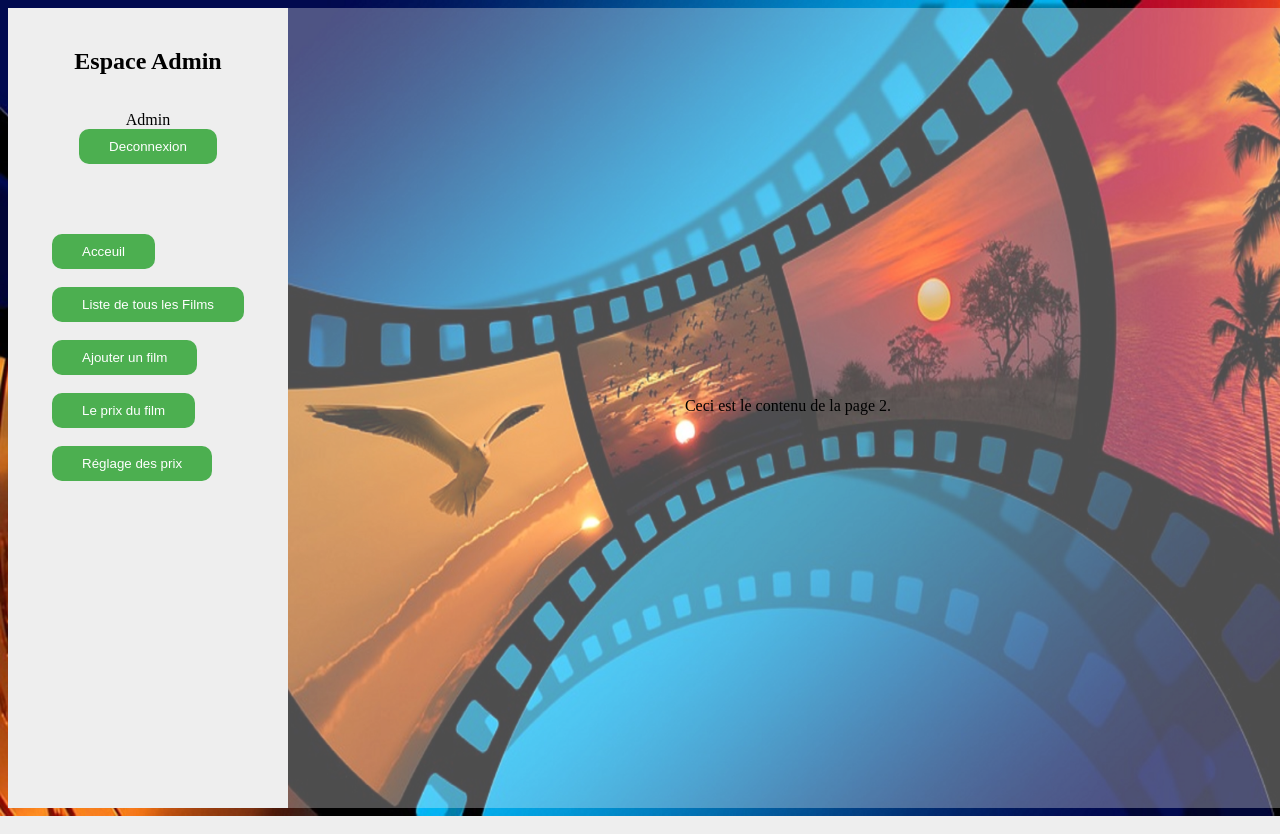
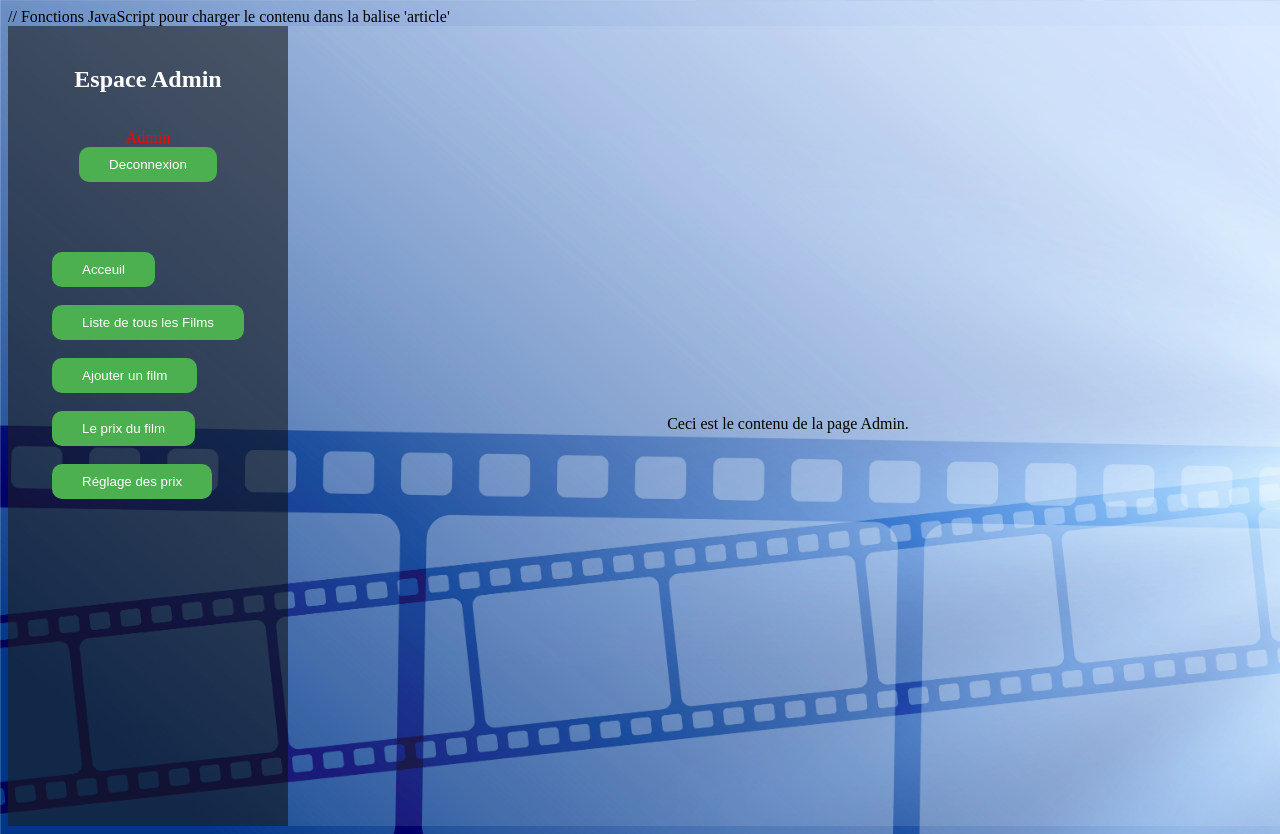
Before and after one commit to Hasixdass/LibraryFilms, a PHP site: page /admin/acceuilAdmin.php in a window 1280 px wide. Run offline with PHP 8.4, Linux system fonts and the light colour scheme; the visitor is signed in with stand-in values (Sample User, id 1).

Commit message:
Update acceuilAdmin.php

```diff
--- a/admin/acceuilAdmin.php
+++ b/admin/acceuilAdmin.php
@@ -1,74 +1,19 @@
-<!DOCTYPE html>
+<?php
+    // activer la mise en mémoire tampon de sortie
+    ob_start();
+
+	// Démarrer une session
+	session_start();
+?>
 <html>
 	<head>
-		<title>Ma page combinée</title>
-		<style>
-			body
-			{
-				background: url("../image/film-1668917_1280.jpg");
-				background-repeat: no-repeat;
-				background-size: cover;
+		<title>Acceuil admin</title>
+		<link rel="stylesheet" type="text/css" href="../style/acceuilAdmin.css">
 
-			}
-			.container
-			{
-			  display: flex;
-			  flex-direction: row;
-			  justify-content: space-between;
-			  align-items: stretch;
-			  height: 100vh;
-			  width: 100vw;
-			}
-
-			aside
-			{
-			  display: flex;
-			  flex-direction: column;
-			  justify-content: flex-start;
-			  align-items: center;
-			  background-color: #eee;
-			  padding: 20px;
-			  width: 20%;
-			}
-			aside p {
-			  margin-bottom: 0px;
-			}
-			article
-			{
-			  display: flex;
-			  flex-direction: column;
-			  justify-content: center;
-			  align-items: center;
-
-			  padding: 20px;
-			  width: 80%;
-			  background-color: rgba(255, 255, 255, 0.3);
-
-			}
-
-			article p
-			{
-			  margin-bottom: 20px;
-			}
-			button
-			{
-				padding: 10px 30px;
-				border: none;
-				background-color: #4CAF50;
-				color: #fff;
-				border-radius: 10px;
-				cursor: pointer;
-			}
-			.bt
-			{
-				padding-top:70px;
-				padding-bottom: 10px;
-
-			}
-		</style>
+		// Fonctions JavaScript pour charger le contenu dans la balise 'article'
 		<script>
 			function listeFilm() {
-				fetch('list.php')
+				fetch('listFilm.php')
 					.then(response => response.text())
 					.then(html => {
 						document.querySelector('article').innerHTML = html;
@@ -103,7 +48,6 @@
 	</head>
 	<body>
 		<?php
-		session_start();
 		if (!isset($_SESSION['username']))
 		{
 			header("Location: ../index.html");
@@ -112,10 +56,13 @@
 		?>
 		<div class="container">
 			<aside>
-				<h2>Espace Admin</h2>
-
-				<p>Admin</p>
-				<button onclick="window.location.href='logout.php'">Deconnexion</button>
+				<font color="white">
+					<h2>Espace Admin</h2>
+				</font>
+				<font color="red">
+					<p>Admin</p>
+				</font>
+				<button onclick="window.location.href='../logout.php'">Deconnexion</button>
 				<div class="bt">
 					<button onclick="window.location.href='bbFilm.php'">Acceuil</button><br><br>
 					<button onclick="listeFilm()">Liste de tous les Films</button><br><br>
@@ -126,7 +73,7 @@
 				</div>
 			</aside>
 			<article>
-				<p>Ceci est le contenu de la page 2.</p>
+				<p>Ceci est le contenu de la page Admin.</p>
 			</article>
 		</div>
 	</body>
```
